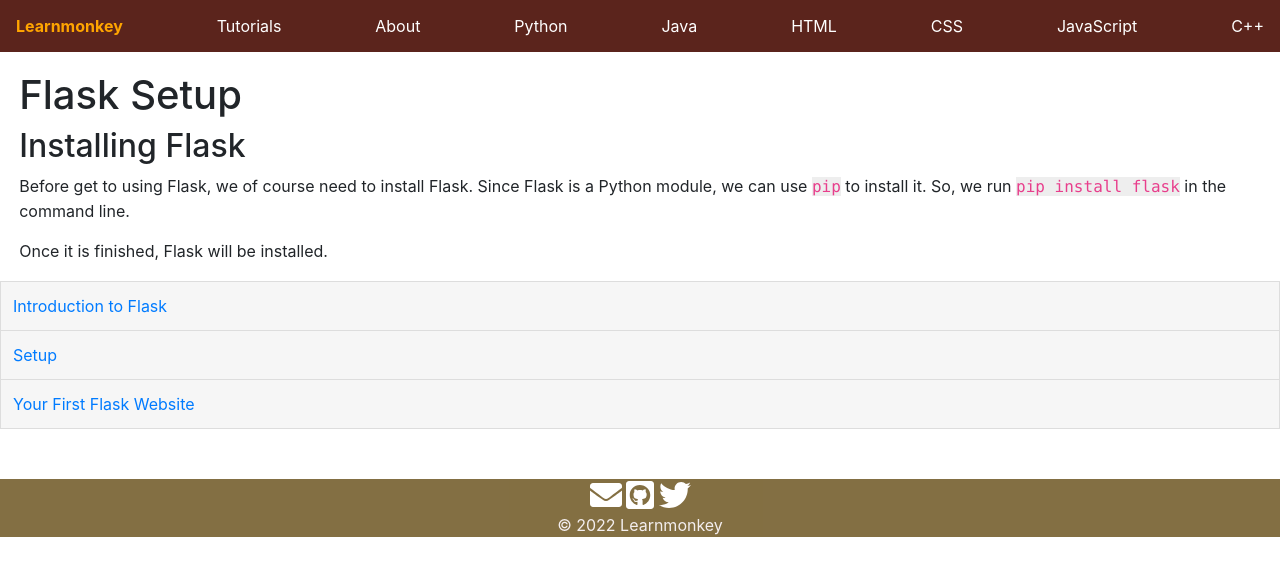
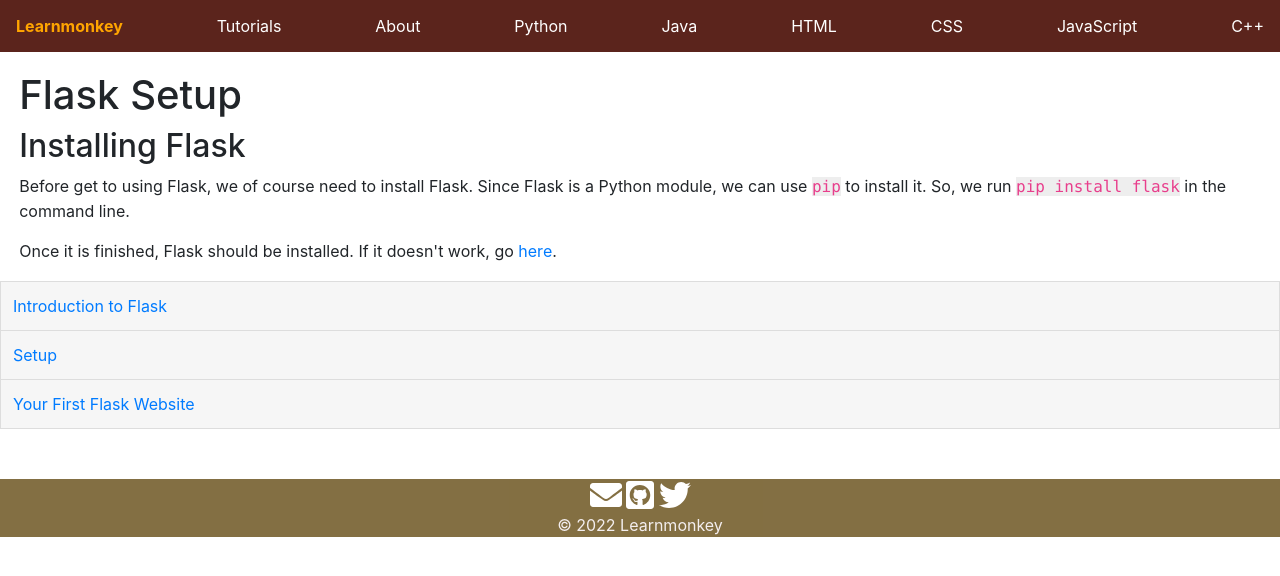
Before and after one commit to learnmonkey/learnmonkey.github.io, a Jekyll site: the page built from programming/python/flask/setup.html, in a window 1280 px wide. Shown: the top 576 px of the page. Built offline with Jekyll 4.4.1, drawn with Linux system fonts in a browser that asks for light colours.

Commit message:
update flask and pygame tutorials

```diff
--- a/programming/python/flask/setup.html
+++ b/programming/python/flask/setup.html
@@ -9,5 +9,5 @@ layout: flask
 <section>
     <h2>Installing Flask</h2>
     <p>Before get to using Flask, we of course need to install Flask. Since Flask is a Python module, we can use <code>pip</code> to install it. So, we run <code>pip install flask</code> in the command line.</p>
-    <p>Once it is finished, Flask will be installed.</p>
+    <p>Once it is finished, Flask should be installed. If it doesn't work, go <a href="/programming/python/articles/troubleshooting-pip/">here</a>.</p>
 </section>
--- a/programming/python/pygame/setup.html
+++ b/programming/python/pygame/setup.html
@@ -9,5 +9,5 @@ layout: pygame
 <section>
     <h2>Installing Pygame</h2>
     <p>Before get to using Pygame, we of course need to install Pygame. Since Pygame is a Python module, we can use <code>pip</code> to install it. So, we run <code>pip install pygame</code> in the command line.</p>
-    <p>Once it is finished, Pygame will be installed.</p>
+    <p>Once it is finished, Pygame should be installed. If it doesn't work, go <a href="/programming/python/articles/troubleshooting-pip/">here</a>.</p>
 </section>
```
